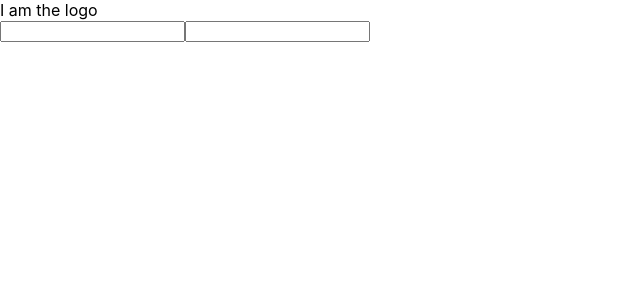
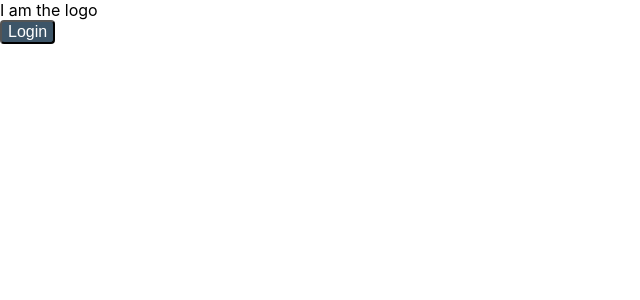
Before and after one commit to jermm/fancy-team-events, a React (Create React App) app in the folder fancy-team-client/: page /login in a window 1280 px wide. Shown: the top 300 px of the page, without its empty margins (0-640 px from the left). Built offline with nearby package versions, Linux system fonts and the light colour scheme.

Commit message:
Login button

```diff
--- a/fancy-team-client/package.json
+++ b/fancy-team-client/package.json
@@ -3,6 +3,7 @@
   "version": "0.1.0",
   "private": true,
   "dependencies": {
+    "node-sass": "^4.11.0",
     "prop-types": "^15.7.2",
     "react": "^16.8.4",
     "react-dom": "^16.8.4",
--- a/fancy-team-client/src/App.css
+++ b/fancy-team-client/src/App.css
@@ -1,3 +1,7 @@
+body{
+  font-family: -apple-system, BlinkMacSystemFont, "Segoe UI", Roboto, Helvetica, Arial, sans-serif, "Apple Color Emoji", "Segoe UI Emoji", "Segoe UI Symbol";
+}
+
 .App {
   text-align: center;
 }
--- /dev/null
+++ b/fancy-team-client/src/components/Login/login.scss
@@ -0,0 +1,12 @@
+* {
+  box-sizing: border-box;
+}
+
+.LoginBtn{
+  font-size: 1rem;
+  background-color: #3d5568;
+  color: white;
+  -webkit-border-radius: 4px;
+  -moz-border-radius: 4px;
+  border-radius: 4px;
+}
--- a/fancy-team-client/src/components/Login/view.js
+++ b/fancy-team-client/src/components/Login/view.js
@@ -1,34 +1,34 @@
 import React, {Component} from 'react';
+import Config from '../../config';
+import './login.scss';
+import {connect} from 'react-redux';
 
 class Login extends Component{
-    constructor(props){
-        super(props);
-        this.state = {userName:'' , email:''};
-        this.userNameChange = this.userNameChange.bind(this);
-        this.emailOnChange = this.emailOnChange.bind(this);
-    }
 
-    emailOnChange(e){
-      console.log(e);
-    }
+  loginButtonClick(e){
+    window.location = Config.clientRedirection;
+  }
 
-    userNameChange(e){
-      console.log(e);
-    }
+  // We need to set state indicating that the user is logged in.
+  // So that In case the user visits the login page we automatically redirect to the /events page
+  render(){
+    return (
+        <>
+          <section id='Empty-Color' />
+          <section id='Login'>
+            <header>
+              I am the logo
+            </header>
+            <button className='LoginBtn' onClick={this.loginButtonClick}>Login</button>
+          </section>
+        </>
+    );
+  }
 
-    render() {
-     return (
-         <>
-            <header>
-                I am the logo
-            </header>
-            <div>
-                <input type='text' id='userName' onChange={this.userNameChange} />
-                <input type ='text' id ='Email' onchange={this.emailOnChange} />
-            </div>
-         </>
-     )
-    }
 }
 
-export default Login;
+const mapStateToProps = state => ({
+  // Read the state variables here
+});
+
+export default connect(mapStateToProps)(Login);
--- /dev/null
+++ b/fancy-team-client/src/config.js
@@ -0,0 +1,6 @@
+const Config = {
+  clientRedirection : 'http://www.google.com'  // client redirection URL
+};
+
+
+export default Config;
```
